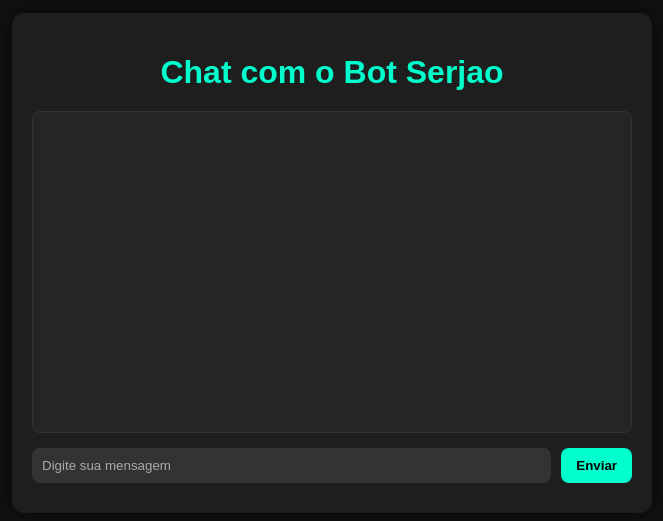
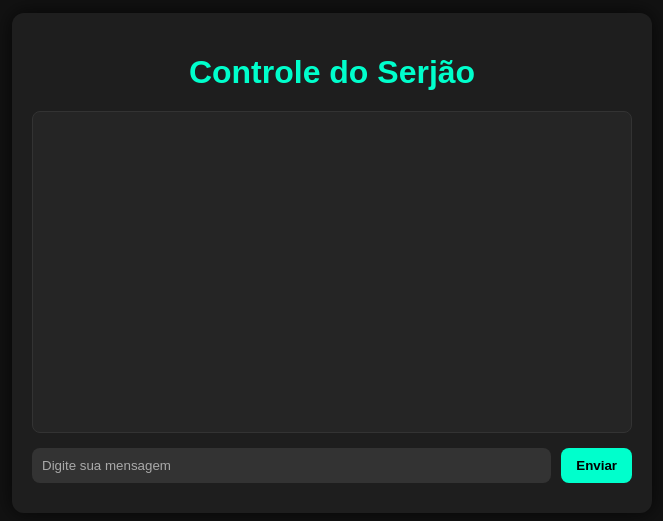
Before and after one commit to tznog/serjaomine, a website: page public/index.html in a window 1280 px wide. Shown: the part 137-658 px from the top of the page, without its empty margins (308-971 px from the left). Drawn offline with nearby package versions, Linux system fonts and the light colour scheme; no server answers.

Commit message:
Update index.html

```diff
--- a/public/index.html
+++ b/public/index.html
@@ -3,7 +3,7 @@
 <head>
   <meta charset="UTF-8">
   <meta name="viewport" content="width=device-width, initial-scale=1.0">
-  <title>Chat com o Bot Serjao</title>
+  <title>Painel Serjão</title>
   <script src="/socket.io/socket.io.js"></script>
   <style>
     body {
@@ -80,7 +80,7 @@
 </head>
 <body>
   <div class="container">
-    <h1>Chat com o Bot Serjao</h1>
+    <h1>Controle do Serjão</h1>
     <div id="chat" class="chat-box"></div>
     <form onsubmit="sendMessage(event)">
       <input id="message" type="text" placeholder="Digite sua mensagem" required />
```
